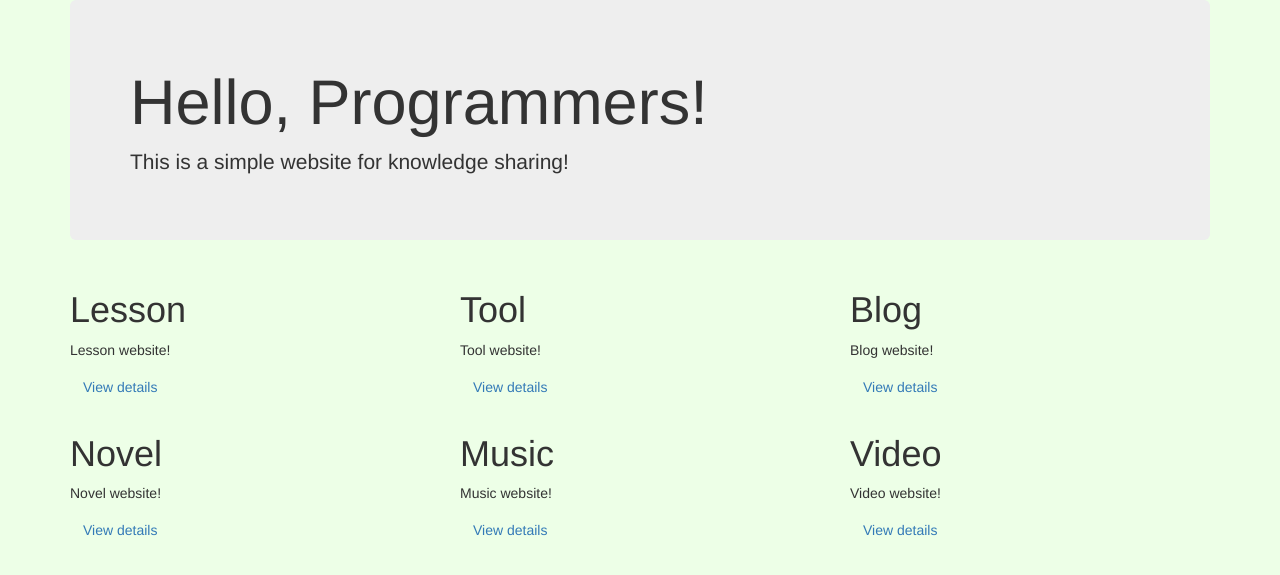
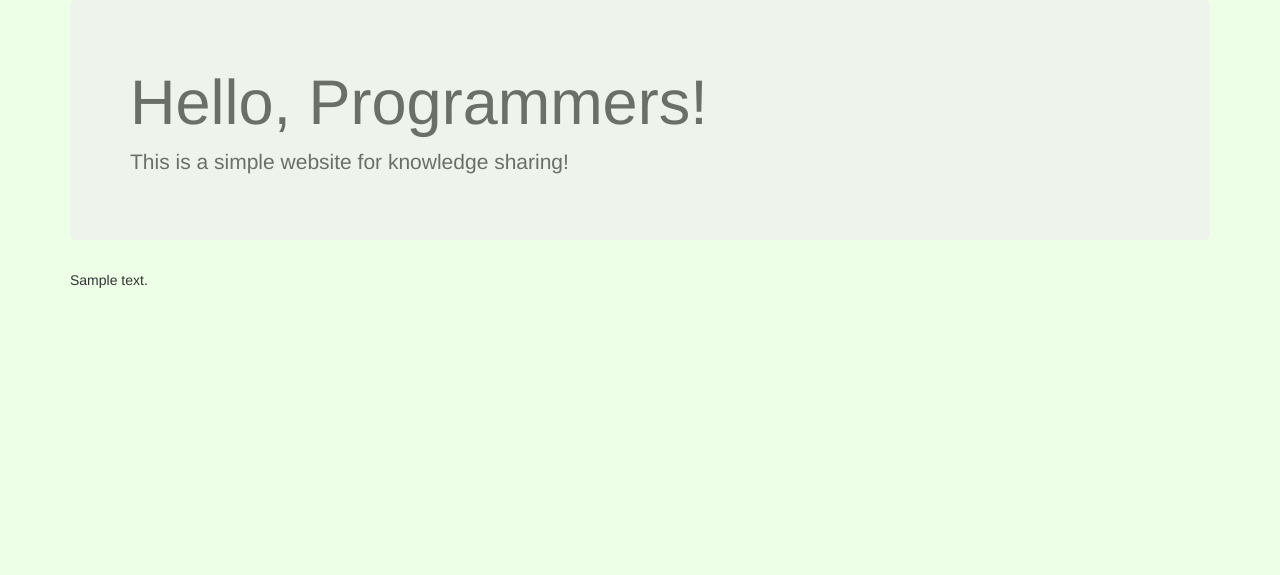
Before and after one commit to Kevin-san/ToolLesson, a Django app: template templates/index.html in a window 1280 px wide. Shown: the part 50-625 px from the top of the page. Run offline with Django 3.2, Linux system fonts and the light colour scheme; the template is opened without the code that fills it: most values are stand-ins (such as "Sample title", 1, 10 or a date in 2020); some libraries are stand-ins or nearby versions.

Commit message:
change  index to dynamic loading.

```diff
--- a/application/PdfWeb/db.py
+++ b/application/PdfWeb/db.py
@@ -5,7 +5,8 @@ Created on 2019/12/28
 @author: xcKev
 '''
 
-from PdfWeb.models import BookLessonType,BookLesson,Chapter,Content,ImageContent,CommonRules,User,UserConfirmString
+from PdfWeb.models import BookLessonType,BookLesson,Chapter,Content,ImageContent,CommonRules,User,UserConfirmString,\
+    UserFunction
 from PdfWeb.entitys import HomeInfoItem
 from django.contrib.auth.hashers import make_password
 
@@ -17,6 +18,9 @@ def get_user_by_email(mail):
 
 def get_user_by_id(user_id):
     return User.objects.filter(Id=user_id)
+
+def get_user_function(group_key,role_id):
+    return UserFunction.objects.filter(GroupKey=group_key,RoleId=role_id,DeleteFlag=0)
 
 def create_user(user_name,password,email,sex,permission):
     password1=make_password(password,user_name,'pbkdf2_sha256')
--- a/application/PdfWeb/forms.py
+++ b/application/PdfWeb/forms.py
@@ -25,7 +25,7 @@ class RegisterForm(forms.Form):
         ('b2c2d8e4f4g4','小说捉笔'), # 小说 读写上传
         ('b2c2d8e4f4g8','小说墨客'), # 小说 读写上传下载
         ('b1c1d8e8f4g1','音频知己'), # 音频 上传 下载
-        ('b1c1d8e4f8g1','视频光影'), # 视频 上传 下载
+        ('b1c1d8e8f8g1','视频光影'), # 视频 上传 下载
         ('b8c8d8e8f8g8','都要大人'), # 所有 除了 hiders
         ('0','幕后黑手'), # + hiders
     ]
--- a/sql/mysql/correct_table/UserFunctionData.sql
+++ b/sql/mysql/correct_table/UserFunctionData.sql
@@ -3,3 +3,9 @@ insert into UserFunction(GroupKey,RoleId,FunctionStr,DeleteFlag,submission_user,
 insert into UserFunction(GroupKey,RoleId,FunctionStr,DeleteFlag,submission_user,submission_date) select 'b',2,replace(LessonHref,'/index','/ins'), 0,'alvin',curdate() from BookLesson;
 insert into UserFunction(GroupKey,RoleId,FunctionStr,DeleteFlag,submission_user,submission_date) select 'b',2,replace(LessonHref,'/index','/upd'), 0,'alvin',curdate() from BookLesson;
 insert into UserFunction(GroupKey,RoleId,FunctionStr,DeleteFlag,submission_user,submission_date) select 'b',2,replace(LessonHref,'/index','/del'), 0,'alvin',curdate() from BookLesson;
+insert into UserFunction(GroupKey,RoleId,FunctionStr,DeleteFlag,submission_user,submission_date) values ('a',1,'/learn/index',0,'alvin',curdate());
+insert into UserFunction(GroupKey,RoleId,FunctionStr,DeleteFlag,submission_user,submission_date) values ('a',1,'/tool/index',0,'alvin',curdate());
+insert into UserFunction(GroupKey,RoleId,FunctionStr,DeleteFlag,submission_user,submission_date) values ('a',1,'/blog/index',0,'alvin',curdate());
+insert into UserFunction(GroupKey,RoleId,FunctionStr,DeleteFlag,submission_user,submission_date) values ('a',1,'/novel/index',0,'alvin',curdate());
+insert into UserFunction(GroupKey,RoleId,FunctionStr,DeleteFlag,submission_user,submission_date) values ('a',1,'/music/index',0,'alvin',curdate());
+insert into UserFunction(GroupKey,RoleId,FunctionStr,DeleteFlag,submission_user,submission_date) values ('a',1,'/video/index',0,'alvin',curdate());
--- a/templates/index.html
+++ b/templates/index.html
@@ -32,7 +32,7 @@
 						</div><!-- /.navbar-collapse -->
 					</div><!-- /.container-fluid -->
 				</nav>
-				<div class="jumbotron">
+				<div class="jumbotron jumbotron-fluid" style="opacity:0.7">
 					<h1>
 						Hello, Programmers!
 					</h1>
@@ -43,76 +43,7 @@
 			</div>
 		</div>
 		<div id="content">
-		<div class="row clearfix">
-			<div class="col-md-4 column">
-				<h1>
-					Lesson
-				</h1>
-				<p>
-					Lesson website!
-				</p>
-				<p>
-					<a class="btn" href="/learn/index">View details</a>
-				</p>
-			</div>
-			<div class="col-md-4 column">
-				<h1>
-					Tool
-				</h1>
-				<p>
-					Tool website!
-				</p>
-				<p>
-					<a class="btn" href="/tool/index">View details</a>
-				</p>
-			</div>
-			<div class="col-md-4 column">
-				<h1>
-					Blog
-				</h1>
-				<p>
-					Blog website!
-				</p>
-				<p>
-					<a class="btn" href="/blog/index">View details</a>
-				</p>
-			</div>
-		</div>
-		<div class="row clearfix">
-			<div class="col-md-4 column">
-				<h1>
-					Novel
-				</h1>
-				<p>
-					Novel website!
-				</p>
-				<p>
-					<a class="btn" href="/novel/index">View details</a>
-				</p>
-			</div>
-			<div class="col-md-4 column">
-				<h1>
-					Music
-				</h1>
-				<p>
-					Music website!
-				</p>
-				<p>
-					<a class="btn" href="/music/index">View details</a>
-				</p>
-			</div>
-			<div class="col-md-4 column">
-				<h1>
-					Video
-				</h1>
-				<p>
-					Video website!
-				</p>
-				<p>
-					<a class="btn" href="/video/index">View details</a>
-				</p>
-			</div>
-		</div>
+		{% autoescape off %} {{ content }} {% endautoescape %}
 		</div>
 	</div>
 </body>
```
Also changed, not shown: application/PdfWeb/models.py (+15 -0 lines), application/PdfWeb/services.py (+15 -0 lines), application/PdfWeb/views.py (+22 -7 lines).
